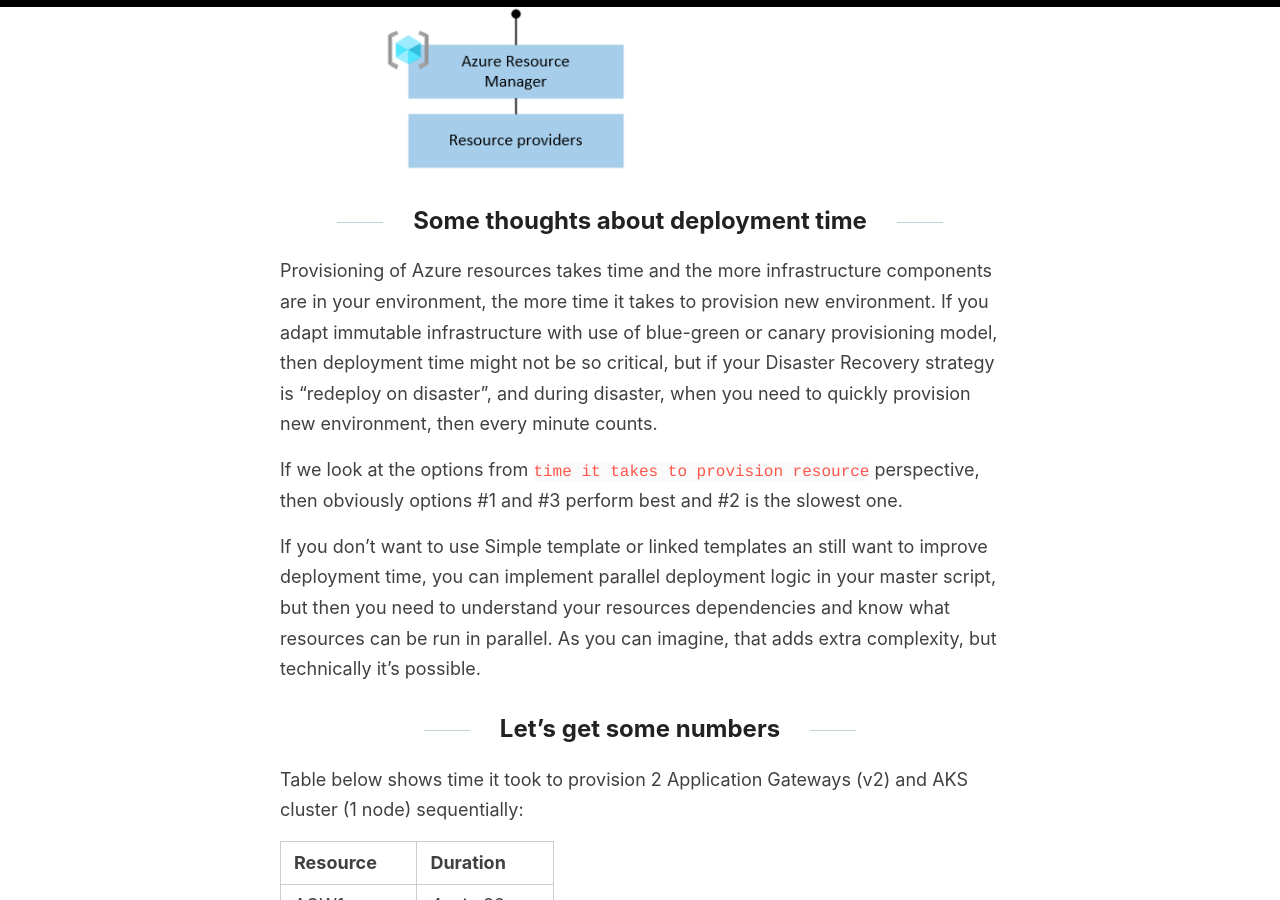
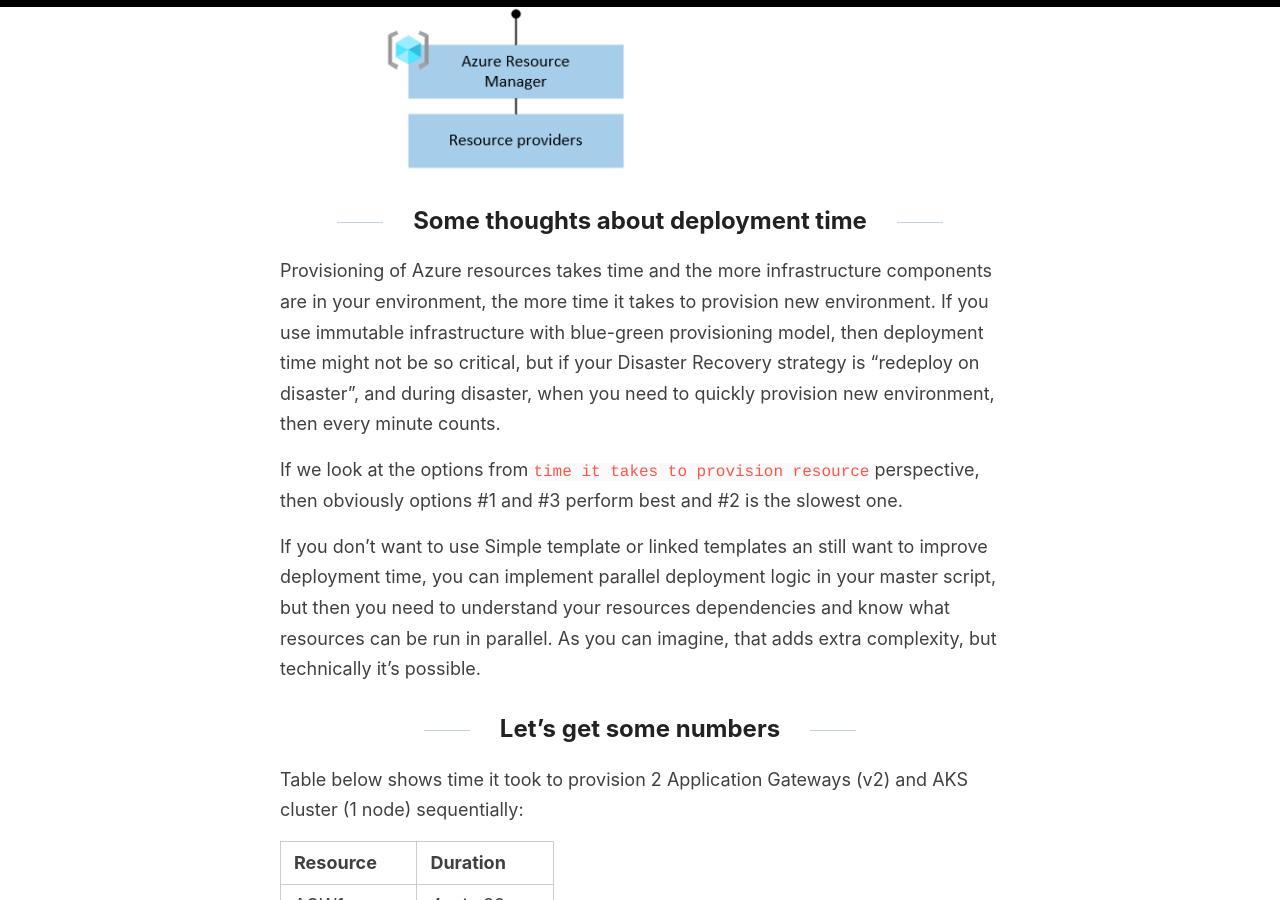
Before and after one commit to evgenyb/evgenyb.github.io, a Jekyll site: the page built from _posts/2020-08-17-arm-templates-deployment-time.md, in a window 1280 px wide and 900 px high, scrolled down 3304 px. Built offline with Jekyll 4.4.1, drawn with Linux system fonts in a browser that asks for light colours.

Commit message:
Cleaning connent

```diff
--- a/_posts/2020-08-17-arm-templates-deployment-time.md
+++ b/_posts/2020-08-17-arm-templates-deployment-time.md
@@ -72,7 +72,7 @@
 
 ## Some thoughts about deployment time
 
-Provisioning of Azure resources takes time and the more infrastructure components are in your environment, the more time it takes to provision new environment. If you adapt immutable infrastructure with use of blue-green or canary provisioning model, then deployment time might not be so critical, but if your Disaster Recovery strategy is "redeploy on disaster", and during disaster, when you need to quickly provision new environment, then every minute counts.
+Provisioning of Azure resources takes time and the more infrastructure components are in your environment, the more time it takes to provision new environment. If you use immutable infrastructure with blue-green provisioning model, then deployment time might not be so critical, but if your Disaster Recovery strategy is "redeploy on disaster", and during disaster, when you need to quickly provision new environment, then every minute counts.
 
 If we look at the options from `time it takes to provision resource` perspective, then obviously options #1 and #3 perform best and #2 is the slowest one.
 
```
